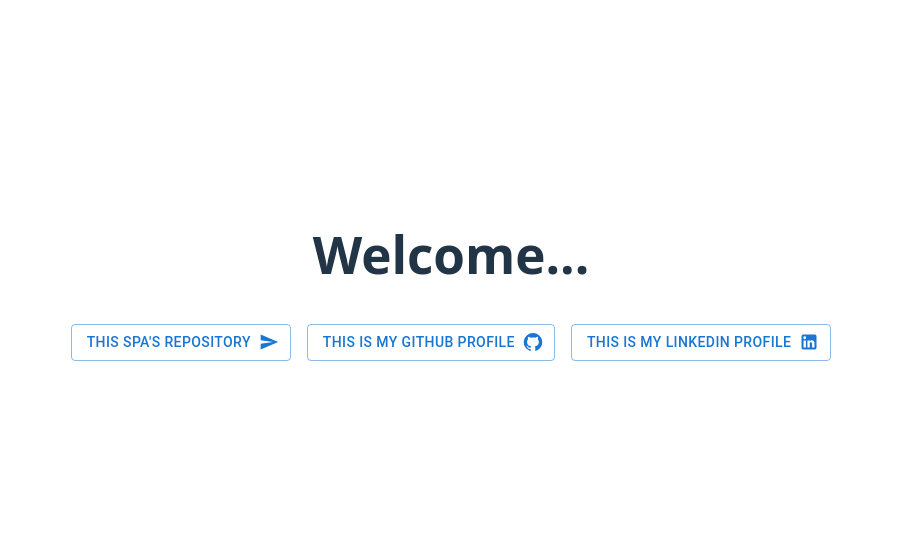
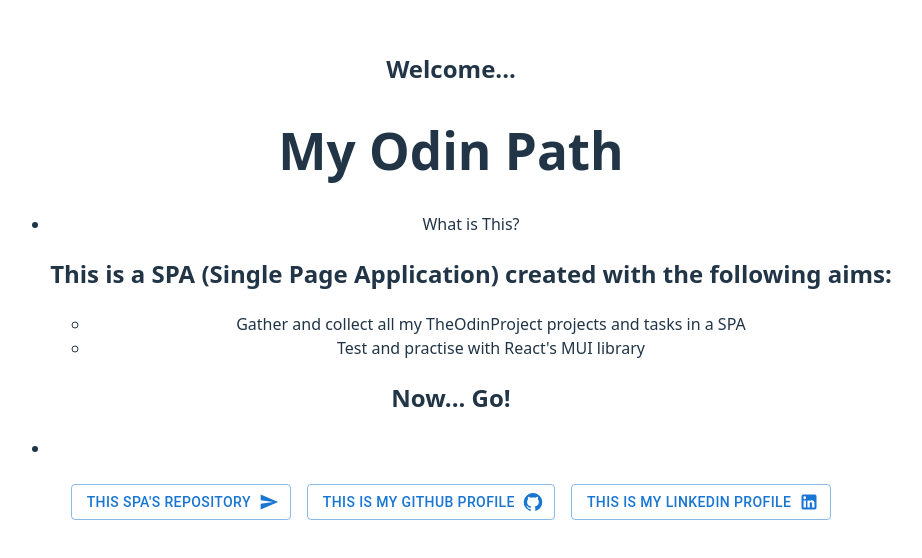
Before and after one commit to wildfireOfMine/MyOdinPath, a React (Vite) app: page / in a window 1280 px wide. Shown: the part 120-678 px from the top of the page, without its empty margins (189-1111 px from the left). Built offline with nearby package versions, Linux system fonts and the light colour scheme.

Commit message:
Organised the SPA page

```diff
--- a/src/App.jsx
+++ b/src/App.jsx
@@ -4,9 +4,9 @@ import SPA from './page/SPA'
 
 const App = () => {
   return (
-    <div>
+    <>
       <SPA/>
-    </div>
+    </>
   )
 }
 
--- a/src/page/SPA.jsx
+++ b/src/page/SPA.jsx
@@ -1,4 +1,4 @@
-import { Button } from '@mui/material'
+import { Button, Slide } from '@mui/material'
 import React from 'react'
 import SendIcon from '@mui/icons-material/Send';
 import GitHubIcon from '@mui/icons-material/GitHub';
@@ -7,7 +7,25 @@ import { LinkedIn } from '@mui/icons-material';
 const SPA = () => {
   return (
     <>
-        <h1>Welcome...</h1>
+        <h2>Welcome...</h2>
+        <h1>My Odin Path</h1>
+        <ul>
+          <li>What is This?
+            <h2>This is a SPA (Single Page Application) created with the following aims:</h2>
+            <ul>
+              <li>Gather and collect all my TheOdinProject projects and tasks in a SPA</li>
+              <li>Test and practise with React's MUI library</li>
+            </ul>
+          </li>
+        </ul>
+        {/* <Slide direction="up" mountOnEnter unmountOnExit> */}
+          <h2>Now... Go!</h2>
+        {/* </Slide> */}
+
+        <ul>
+          <li></li>
+        </ul>
+        {/* Do the list of it basically */}
 
 
         <Button sx={{  mt: 1, mr: 1, mb: 1, ml: 1  }} variant="outlined" disableElevation href='https://github.com/wildfireOfMine/MyOdinPath' target='_blank' endIcon={<SendIcon />}>This SPA's repository</Button>
```
